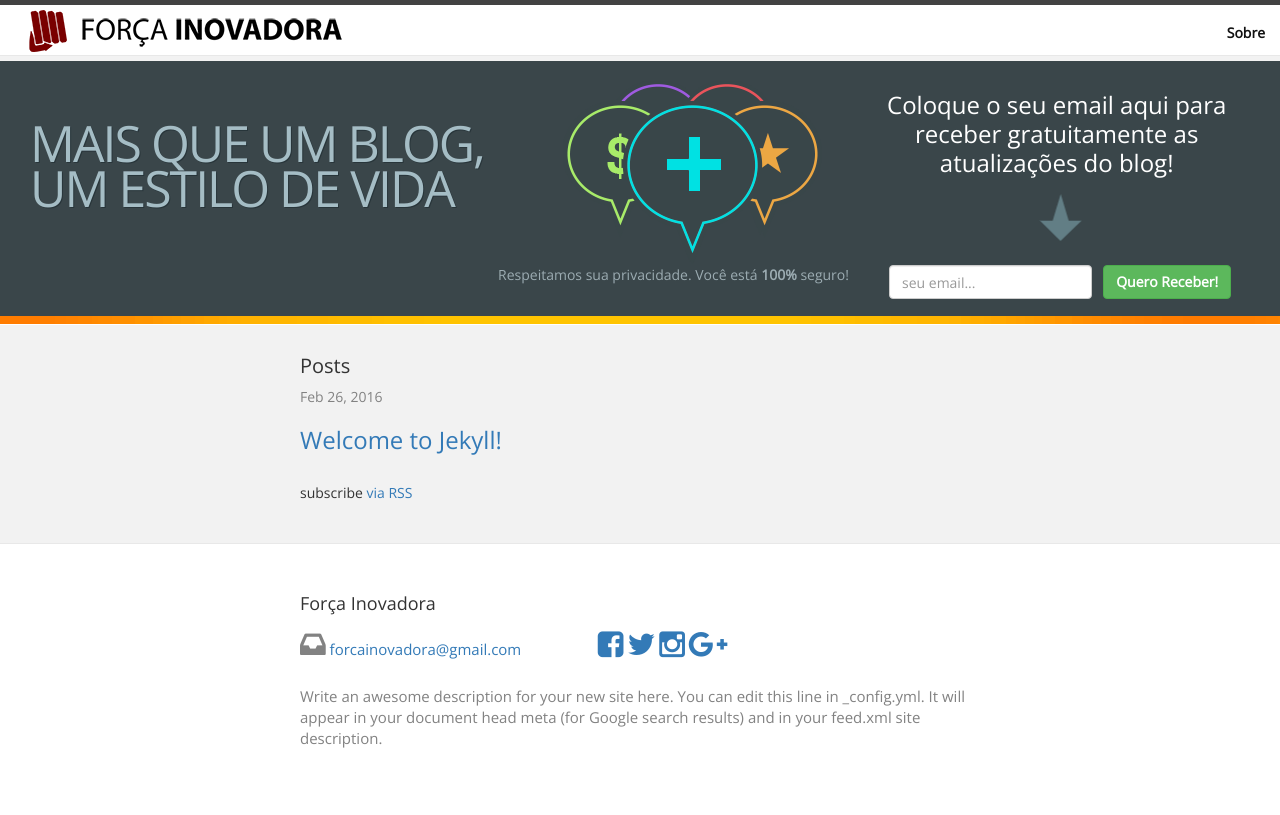
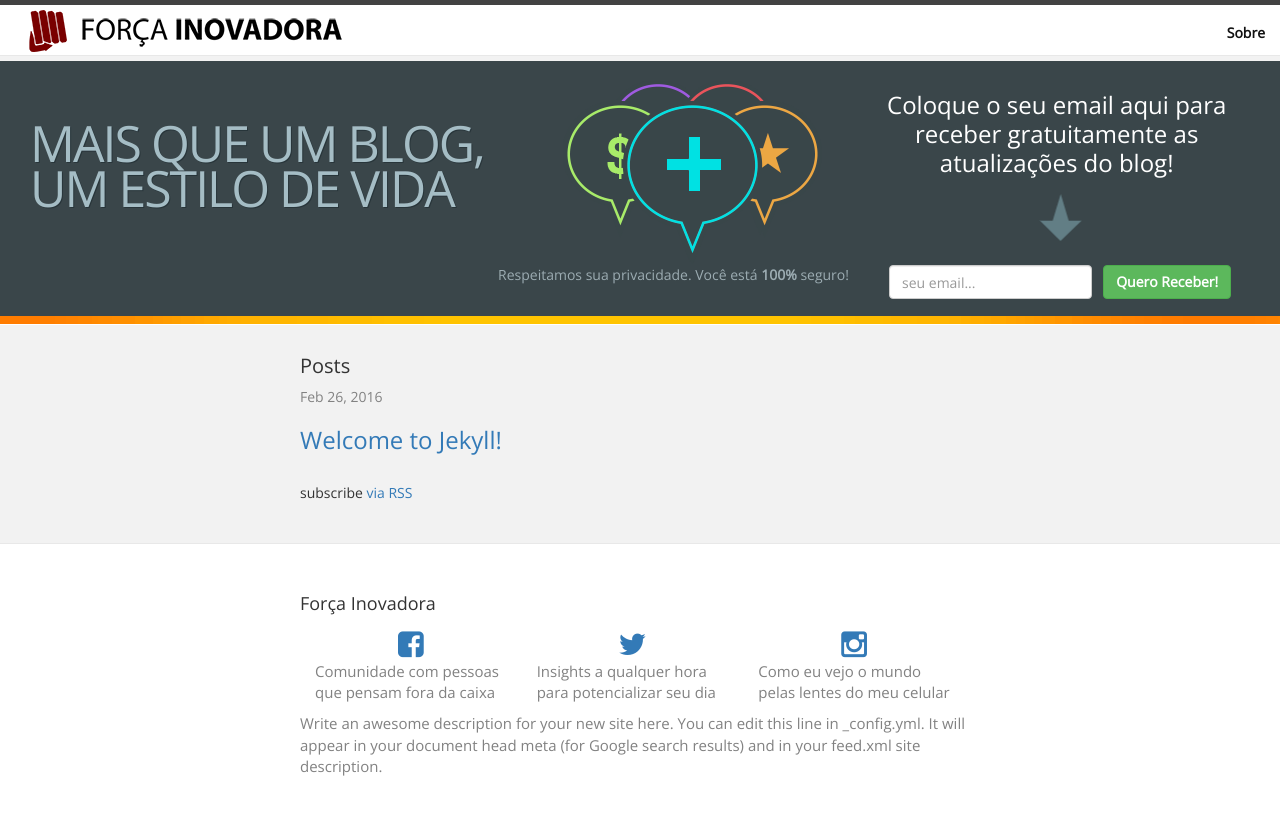
Before and after one commit to gabspereira/uniegabpereira.github.io, a Jekyll site: the page built from index.html, in a window 1280 px wide. Shown: the top 815 px of the page. Built offline with Jekyll 4.4.1, drawn with Linux system fonts in a browser that asks for light colours; nearby versions of some CDN libraries; comment, search, counter and statistics services are not loaded.

Commit message:
css edited

```diff
--- a/_includes/footer.html
+++ b/_includes/footer.html
@@ -5,26 +5,20 @@
     <h2 class="footer-heading">{{ site.title }}</h2>
 
     <div class="footer-col-wrapper">
-      <div class="footer-col footer-col-3">
-        <ul class="contact-list">
-          <li><i class="fa fa-inbox fa-2x" aria-hidden="true"></i><a href="mailto:{{ site.email }}"> {{ site.email }}</a></li>
-        </ul>
+      <div class="col-md-12">
+          <div class="col-md-4 center-block">
+            <center><a class="icon-block block-center" href="https://www.facebook.com/forcainovadora" target="_blank"><i class="fa fa-facebook-square fa-2x" aria-hidden="true"></i></a></center>
+            <p>Comunidade com pessoas que pensam fora da caixa</p>
+          </div>
+          <div class="col-md-4 center-block">
+            <center><a class="icon-block" href="https://twitter.com/forcainovadora" target="_blank"><i class="fa fa-twitter fa-2x" aria-hidden="true"></i></a></center>
+            <p>Insights a qualquer hora para potencializar seu dia</p>
+          </div>
+          <div class="col-md-4 center-block">
+            <center><a class="icon-block" href="https://www.instagram.com/forcainovadora/" target="_blank"><i class="fa fa-instagram fa-2x" aria-hidden="true"></i></a></center>
+            <p>Como eu vejo o mundo pelas lentes do meu celular</p>
+          </div>
       </div>
-
-      <div class="footer-col footer-col-3 center-block">
-          <!--{% if site.github_username %}
-          <li>
-            {% include icon-github.html username=site.github_username %}
-          </li>
-          {% endif %}
-        -->
-            <a class="icon-block" href="https://www.facebook.com/forcainovadora" target="_blank"><i class="fa fa-facebook-square fa-2x" aria-hidden="true"></i></a>
-            <a class="icon-block" href="https://twitter.com/forcainovadora" target="_blank"><i class="fa fa-twitter fa-2x" aria-hidden="true"></i></a>
-            <a class="icon-block" href="https://www.instagram.com/forcainovadora/" target="_blank"><i class="fa fa-instagram fa-2x" aria-hidden="true"></i></a>
-            <a class="icon-block" href="https://plus.google.com/118326392108738025231" target="_blank"><i class="fa fa-google-plus fa-2x" aria-hidden="true"></i></a>
-
-      </div>
-
       <div class="footer-col footer-col-12">
         <p>{{ site.description }}</p>
       </div>
--- a/_includes/header.html
+++ b/_includes/header.html
@@ -1,8 +1,8 @@
 <header class="site-header">
 
 <div class="col-md-12 col-xs-12">
-    <img src="img/Logo FI.png" align="left" href="/">
-    <img src="img/Texto FI.png" style="margin-top: 12px;" href="/">
+    <a href="/"><img src="img/Logo FI.png" align="left">
+    <img src="img/Texto FI.png" style="margin-top: 12px;" href="/"></a>
   <!--<a class="site-title" href="{{ site.baseurl }}/">{{ site.title }}</a>-->
 
     <nav class="site-nav" style="z-index: 999;">
```
Also changed, not shown: 3 other files.
